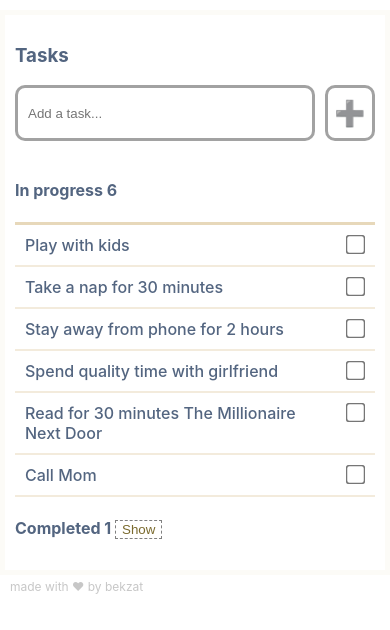
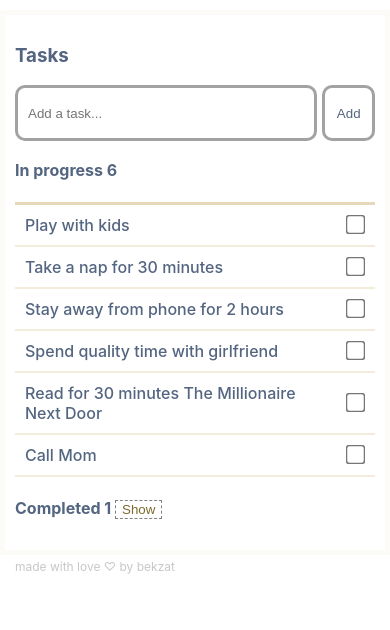
Before and after one commit to bekza/todos, a React (Create React App) app: page / in a window 390 px wide. Shown: the top 630 px of the page. Built offline with nearby package versions, Linux system fonts and the light colour scheme.

Commit message:
fixes mobile view bug

```diff
--- a/src/App.css
+++ b/src/App.css
@@ -21,7 +21,7 @@ h4 {
 }
 
 .todo-input {
-  width: 85%;
+  width: 80%;
   border: 3px solid #0000005d;
   border-radius: 10px 10px;
   padding: 10px;
@@ -44,7 +44,7 @@ h4 {
 
 .task-list {
   display: block;
-  margin-top: 55px;
+  margin-top: 35px;
   color: #011c44ad;
   font-weight: 500;
 }
@@ -52,27 +52,26 @@ h4 {
 ul {
   border-top: 3px solid #d5b9848e;
   list-style: none;
+  padding-left: 0;
 }
 
 ul li {
-  display: flex;
-  justify-content: space-between;
   border-bottom: 2px solid #d5b98448;
   padding: 10px;
-  margin-left: -40px;
-  word-break: break-word;
+  display: flex;
+  align-items: center;
+  justify-content: space-between;
 }
 
 .add-button {
   color: #011c44ad;
-  margin-left: 10px;
+  margin-left: 5px;
   background: transparent;
   border: 3px solid #0000005d;
   border-radius: 10px;
   cursor: pointer;
   width: 15%;
   height: 56px;
-  font-size: 25px;
 }
 
 .add-button:active {
@@ -88,6 +87,7 @@ ul li {
   border: none;
   cursor: pointer;
   color: #011c44ad;
+  padding: 0;
 }
 
 .done-checkbox {
@@ -122,19 +122,18 @@ ul li {
 
 #put-back-icon {
   transform: scale(1.5);
-  margin-right: 5px;
+  padding-right: 10px;
 }
 
 .add-delete-return-icons {
-  min-width: 56px;
-  padding-left: 3px;
+  min-width: 20%;
   text-align: right;
 }
 
 .author {
   font-size: 12px;
   color: #80808070;
-  margin-left: 10px;
+  margin-left: 15px;
 }
 .author a {
   text-decoration: none;
--- a/src/App.jsx
+++ b/src/App.jsx
@@ -130,7 +130,8 @@ const App = () => {
       </div>
       {taskList.length > 5 && (
         <span className="author">
-          made with &#10084; by <a href="https://github.com/bekza">bekzat</a>
+          made with love &#9825; by{" "}
+          <a href="https://github.com/bekza">bekzat</a>
         </span>
       )}
     </div>
--- a/src/components/TaskInput.jsx
+++ b/src/components/TaskInput.jsx
@@ -18,7 +18,7 @@ export default function TaskInput({
           onChange={(e) => setInputValue(e.target.value)}
         />
         <button className="add-button" type="submit">
-          &#10133;
+          Add
         </button>
       </form>
       {errorMessage.length > 0 && (
```
